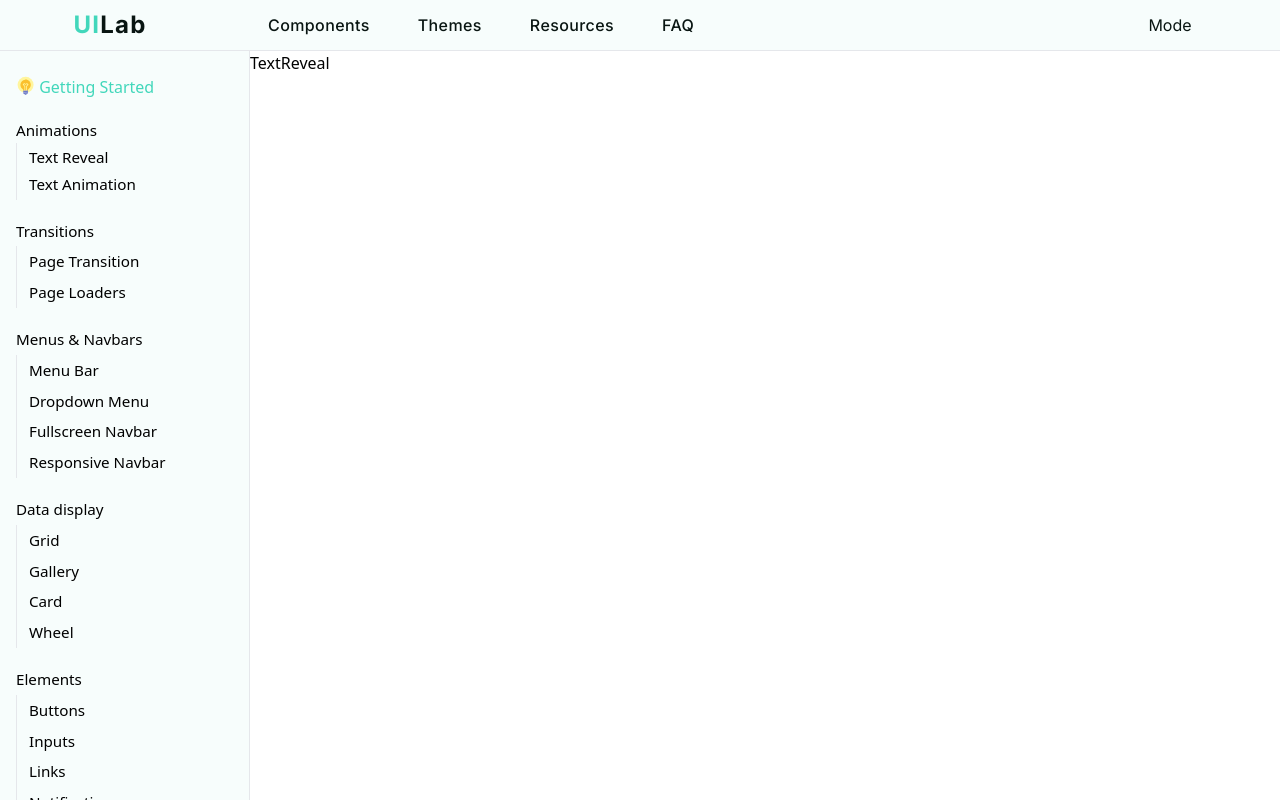
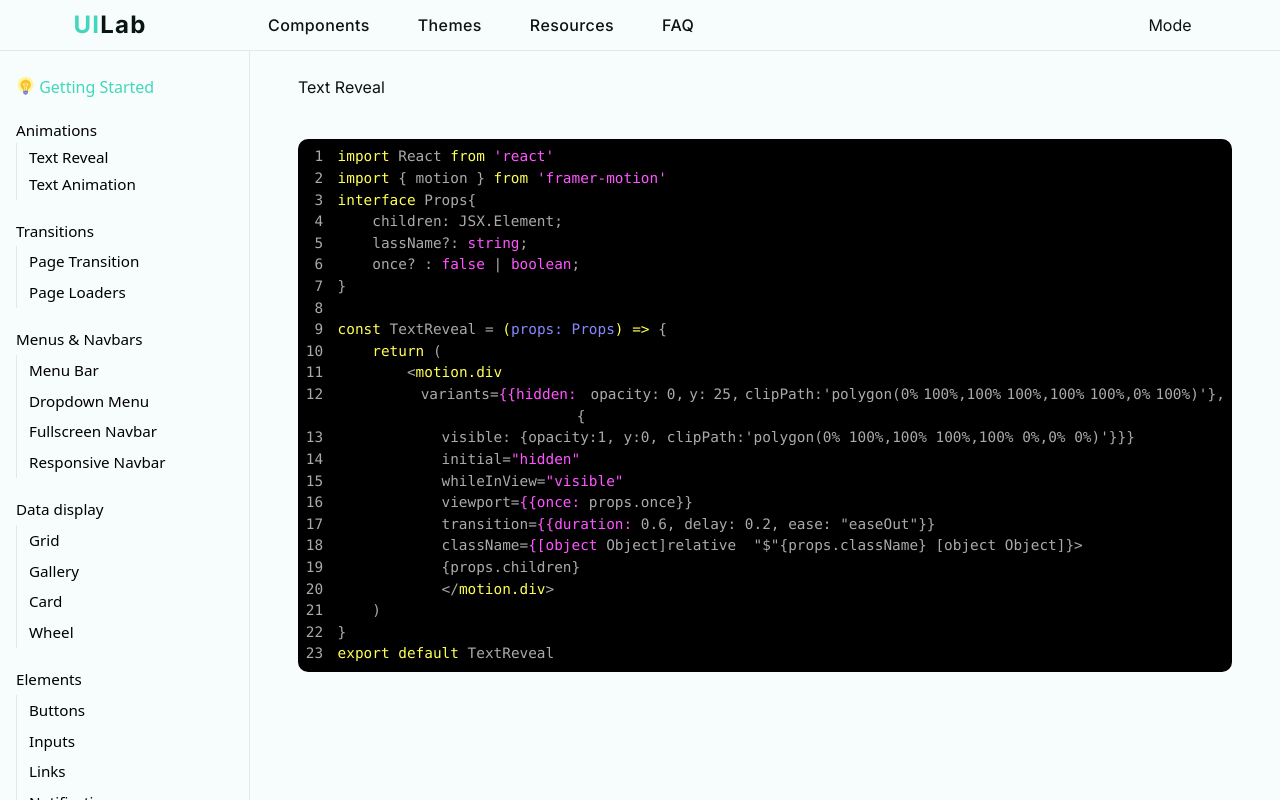
Before and after one commit to hosoocha20/uilab, a React (Vite) app: page /components/text-reveal in a window 1280 px wide. Built offline with nearby package versions, Linux system fonts and the light colour scheme.

Commit message:
added react-syntax-highlighter

```diff
--- a/package.json
+++ b/package.json
@@ -10,10 +10,12 @@
     "preview": "vite preview"
   },
   "dependencies": {
+    "@types/react-syntax-highlighter": "^15.5.13",
     "react": "^18.3.1",
     "react-dom": "^18.3.1",
     "react-icons": "^5.2.1",
-    "react-router-dom": "^6.25.1"
+    "react-router-dom": "^6.25.1",
+    "react-syntax-highlighter": "^15.5.0"
   },
   "devDependencies": {
     "@types/react": "^18.3.3",
--- a/src/components/TextReveal.tsx
+++ b/src/components/TextReveal.tsx
@@ -1,9 +1,47 @@
-import React from 'react'
+import React from "react";
+import SyntaxHighlighter from "react-syntax-highlighter"
+import { qtcreatorDark} from "react-syntax-highlighter/dist/esm/styles/hljs";
 
 const TextReveal = () => {
-  return (
-    <div>TextReveal</div>
-  )
+  const codeString =
+`import React from 'react'
+import { motion } from 'framer-motion'
+interface Props{
+    children: JSX.Element;
+    lassName?: string;
+    once? : false | boolean;
 }
 
-export default TextReveal
+const TextReveal = (props: Props) => {
+    return (
+        <motion.div
+            variants={{hidden: {opacity: 0, y: 25, clipPath:'polygon(0% 100%,100% 100%,100% 100%,0% 100%)'},
+            visible: {opacity:1, y:0, clipPath:'polygon(0% 100%,100% 100%,100% 0%,0% 0%)'}}}
+            initial="hidden"
+            whileInView="visible"
+            viewport={{once: props.once}}
+            transition={{duration: 0.6, delay: 0.2, ease: "easeOut"}}
+            className={${<code>`</code>}relative  "$"{props.className} ${<code>`</code>}}>
+            {props.children}
+            </motion.div>
+    )
+}
+export default TextReveal`;
+    const customStyle = {
+    fontSize: '0.9rem',
+    borderRadius: '10px',
+  };
+
+  return (
+    <div className="font-inter  flex-1 min-w-[calc(100vw-250px)] bg-background flex justify-center pt-6 pb-[5rem] px-[3rem] text-text">
+        <div className=" w-[1200px] max-w-full  flex flex-col gap-[2.5rem]">
+            <h1>Text Reveal</h1>
+                  <SyntaxHighlighter language="typescript" style={qtcreatorDark} showLineNumbers={true} wrapLongLines={true} customStyle={customStyle}>
+                        {codeString}
+                  </SyntaxHighlighter>
+        </div>
+    </div>
+  );
+};
+
+export default TextReveal;
```
Also changed, not shown: 1 other file (tests, documents, lock files or other folders).
